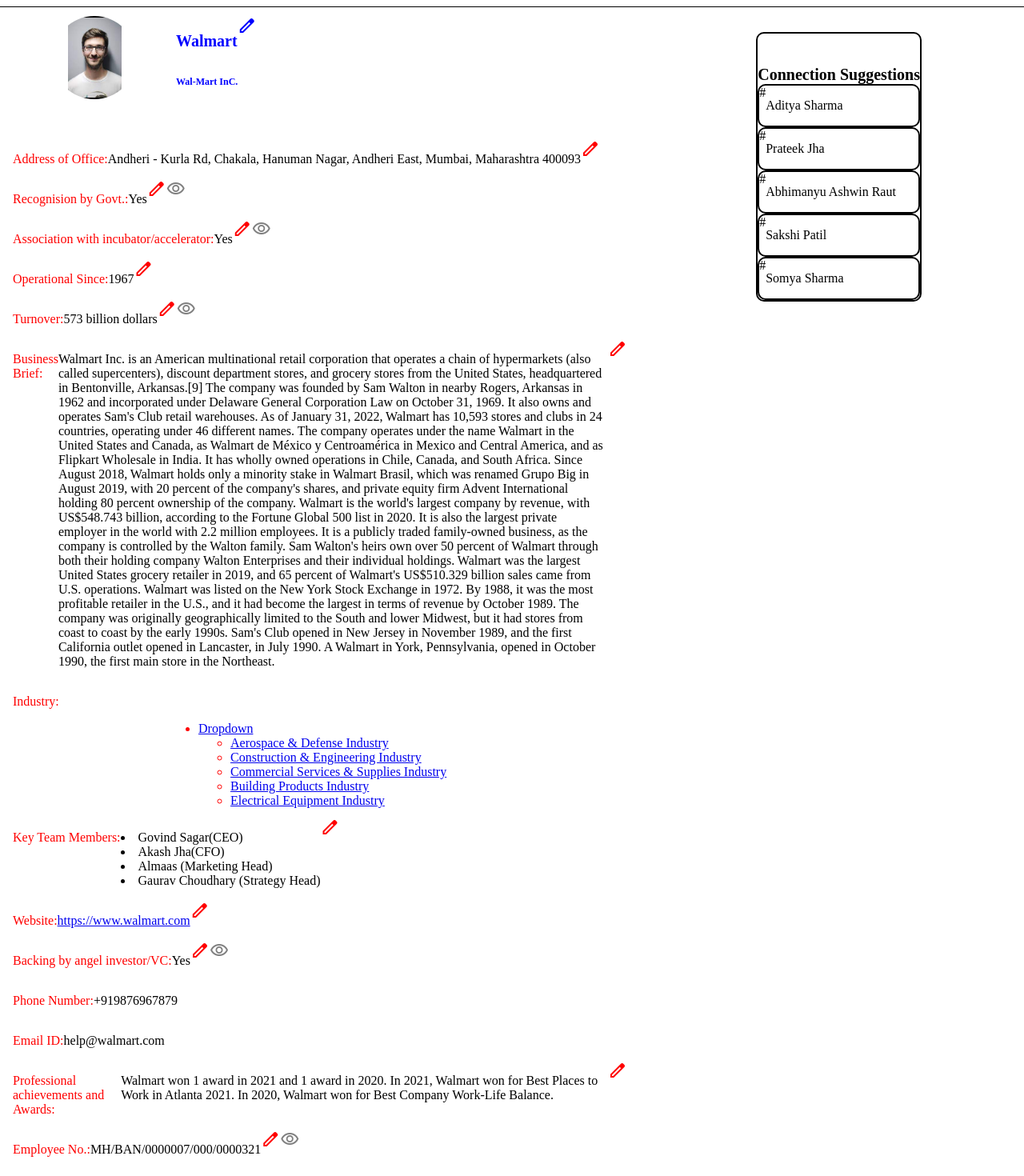
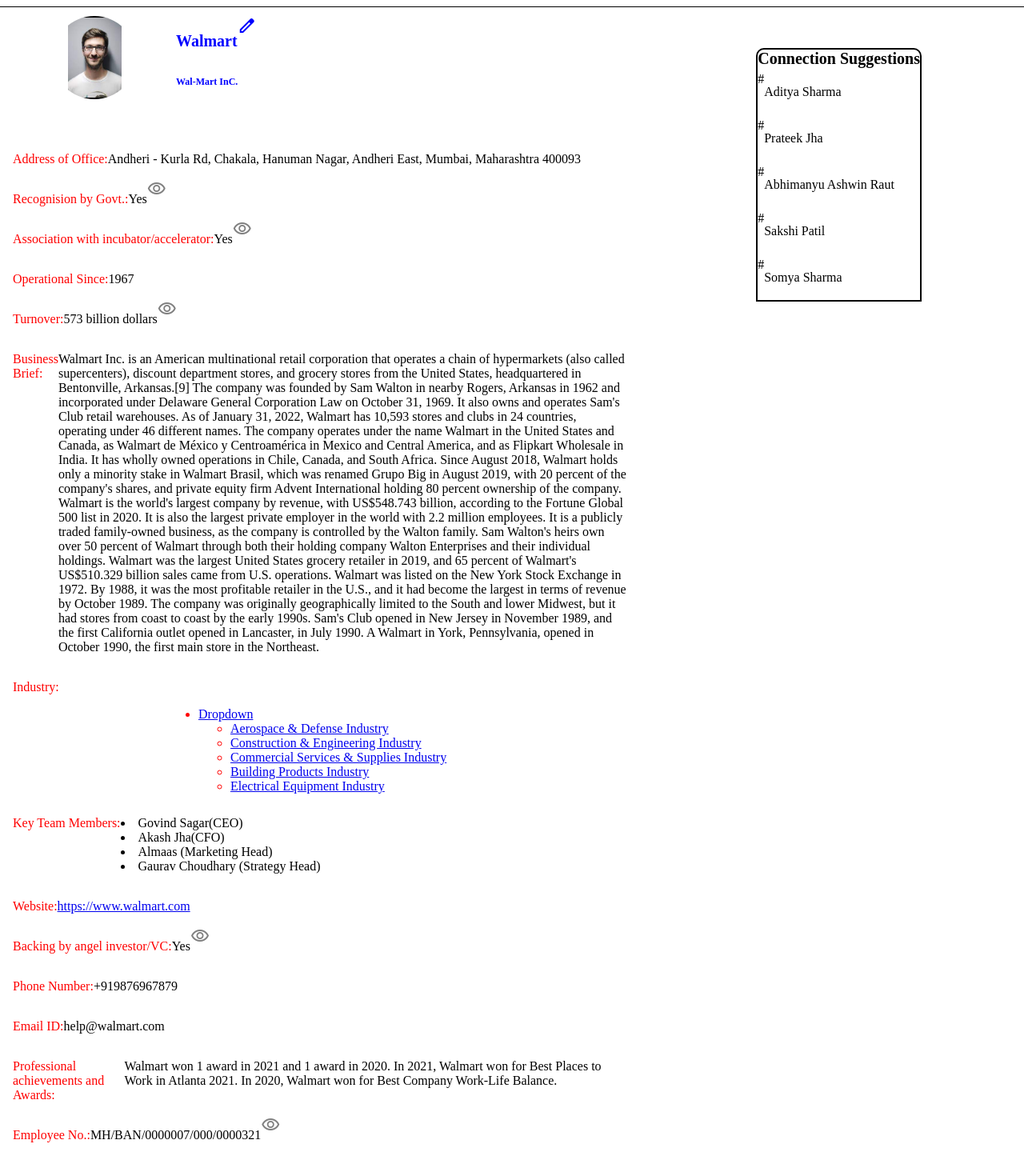
Before and after one commit to 200040082vinayak/200040082vinayak.github.io, an Angular app: page /profile in a window 1280 px wide. Shown: the part 78-1548 px from the top of the page at 80% size. Built offline with nearby package versions, Linux system fonts and the light colour scheme.

Commit message:
login page also needs work

```diff
--- a/src/app/feed-page/feed-page.component.css
+++ b/src/app/feed-page/feed-page.component.css
@@ -172,8 +172,15 @@
     margin-bottom: 10px;
 }
 
+.post_headerleft{
+     display: flex;
+     flex-direction: row;
+}
+
 .post_info{
     margin-left: 10px;
+    display: flex;
+    flex-direction: column;
 }
 
 .post_info h3{
--- a/src/app/feed-page/feed-page.component.html
+++ b/src/app/feed-page/feed-page.component.html
@@ -97,11 +97,13 @@
                     <div class="feed_inputicons">
 
                         <div class="inputicons">
-                            <i style="color: orange;" class="material-symbols-outlined">
+
+                            <i style="color: orange;" class="material-symbols-outlined" input type="image">
                                 image
                             </i>
                             <!-- <input type="image">
                               remember to add functionality of image adding here-->
+                              <!-- see if the style of adding input inside the i command is ok or not -->
                         </div>
 
                         <div class="inputicons">
@@ -121,15 +123,19 @@
 
                    <!-- now what I am making is the actual area where all text, images and videos will be dispayed -->
 
+
+
                     <div class="feed_post">
 
                         <div class="post_header">
 
                             <div class="post_headerleft">
 
+
                             <i class="material-symbols-outlined">
                                 account_circle
                             </i>
+
                             <div class="post_info">
                                 <h3>Name</h3>
                                 <h6>Starup Name/Other Info</h6>
--- a/src/app/login-page/login-page.component.css
+++ b/src/app/login-page/login-page.component.css
@@ -1,7 +1,7 @@
-html, body{
-    display: grid;
-    height: 100vh;
-    width: 100%;
+body{
+    /* display: grid; */
+    /* height: 100vh;
+    width: 100% ; */
     place-items: center;
     background: #fff;
   }
@@ -10,9 +10,17 @@
 
   }
 
+
+.carousel{
+  background-image: url(../../assets/orange_bg.jpg);
+  height: 100vh;
+  width: 50vw;
+}
+
   .right_images{
     display: flex;
     flex-direction: row;
+    right: 0;
 
   }
 
@@ -24,6 +32,7 @@
     padding: 25px 30px;
     border-radius: 5px;
     box-shadow: 0 10px 10px rgba(0, 0, 0, 0.15);
+    right: 0;
   }
   .container form .title{
     font-size: 30px;
@@ -133,7 +142,7 @@
     position: absolute;
     width: 100%;
   } */
-
+/*
   html,
 body,
 .carousel,
@@ -152,4 +161,4 @@
 
 .item:nth-child(3) {
     background: #E46653;
-}
+} */
--- a/src/app/login-page/login-page.component.html
+++ b/src/app/login-page/login-page.component.html
@@ -9,6 +9,15 @@
     <title>Login Form</title>
 </head>
 <body>
+
+ <!-- the carousel class for now is just a single image  -->
+ <!-- it will later on be changed and turned into a carousel. this is just for 17 May presentation -->
+
+  <div class="carousel">
+    <img src="../../assets/orange_bg.jpg" alt="">
+
+
+  </div>
 
   <div class="right_images">
 
@@ -112,22 +121,22 @@
         </div>
         carousel ends -->
 
-        <div id="carousel" class="carousel slide carousel-fade" data-ride="carousel">
+        <!-- <div id="carousel" class="carousel slide carousel-fade" data-ride="carousel">
           <ol class="carousel-indicators">
               <li data-target="#carousel" data-slide-to="0" class="active"></li>
               <li data-target="#carousel" data-slide-to="1"></li>
               <li data-target="#carousel" data-slide-to="2"></li>
           </ol>
-          <!-- Carousel items -->
-          <div class="carousel-inner">
+           Carousel items -->
+          <!-- <div class="carousel-inner">
               <div class="active item"></div>
               <div class="item"></div>
               <div class="item"></div>
-          </div>
+          </div> -->
           <!-- Carousel nav -->
-          <a class="carousel-control left" href="#carousel" data-slide="prev">&lsaquo;</a>
+          <!-- <a class="carousel-control left" href="#carousel" data-slide="prev">&lsaquo;</a>
           <a class="carousel-control right" href="#carousel" data-slide="next">&rsaquo;</a>
-      </div>
+      </div> -->
 
 </body>
 </html>
--- a/src/app/profile-page/profile-page.component.css
+++ b/src/app/profile-page/profile-page.component.css
@@ -10,7 +10,7 @@
 
     display: flex;
     flex-direction: row;
-    left: 0;
+    left: 5vw;
     padding-bottom: 50px;
 }
 
@@ -82,6 +82,7 @@
     /* left: 0; */
     color: red;
     max-width: 60vw;
+    /* left: 15vw; */
 }
 
 .text_heading{
@@ -121,7 +122,7 @@
     color: grey;
 }
 
-.sidebar_bottom{
+.sidebar{
     position: fixed;
 
     padding-top: 40px;
@@ -130,23 +131,25 @@
     border-radius: 10px;
     text-align: left;
     height: fit-content;
+
     right: 10vw;
+}
 
+.sidebar_bottom{
     display: flex;
     flex-direction: column;
     border: 2px solid black;
     background-color: white;
-    margin-top: 20px;
+    border-top-left-radius: 10px;
+    border-top-right-radius: 10px;
+    max-width: 20vw;
 }
 
 .sidebar_connections{
     display: flex;
-    /* flex-direction: row; */
-    border: 2px solid black;
-    background-color: white;
-    border-radius: 10px;
-
-    max-width: 20vw;
+    cursor: pointer;
+    margin-bottom: 3px;
+    margin-top: 5px;
 }
 
 .sidebar_header{
--- a/src/app/profile-page/profile-page.component.html
+++ b/src/app/profile-page/profile-page.component.html
@@ -59,9 +59,9 @@
 
          <p class="text_heading"> Andheri - Kurla Rd, Chakala, Hanuman Nagar, Andheri East, Mumbai, Maharashtra 400093 </p>
 
-         <i class="material-symbols-outlined">
+         <!-- <i class="material-symbols-outlined">
             edit
-        </i>
+        </i> -->
 
         <!-- <input type="text" id="textValue"> -->
     <!-- <button onclick="save()">Ok</button>
@@ -78,9 +78,9 @@
 
             <p class="text_heading">Yes</p>
 
-               <i class="material-symbols-outlined">
+               <!-- <i class="material-symbols-outlined">
             edit
-        </i>
+        </i> -->
 
         <i class="material-symbols-outlined" id="eye">
             visibility
@@ -101,9 +101,9 @@
 
                 <p class="text_heading">Yes</p>
 
-                   <i class="material-symbols-outlined" >
+                   <!-- <i class="material-symbols-outlined" >
             edit
-        </i>
+        </i> -->
 
 
         <i class="material-symbols-outlined" id="eye">
@@ -125,9 +125,9 @@
 
                     <p class="text_heading">1967</p>
 
-                       <i class="material-symbols-outlined">
+                       <!-- <i class="material-symbols-outlined">
             edit
-        </i>
+        </i> -->
 
                     <!-- <input type="number" id="textValue"> -->
                 <!-- <button onclick="save()">Ok</button> -->
@@ -144,9 +144,9 @@
 
                         <p class="text_heading">573 billion dollars</p>
 
-                           <i class="material-symbols-outlined">
+                           <!-- <i class="material-symbols-outlined">
             edit
-        </i>
+        </i> -->
 
 
         <i class="material-symbols-outlined" id="eye">
@@ -176,9 +176,9 @@
 Walmart was listed on the New York Stock Exchange in 1972. By 1988, it was the most profitable retailer in the U.S., and it had become the largest in terms of revenue by October 1989. The company was originally geographically limited to the South and lower Midwest, but it had stores from coast to coast by the early 1990s. Sam's Club opened in New Jersey in November 1989, and the first California outlet opened in Lancaster, in July 1990. A Walmart in York, Pennsylvania, opened in October 1990, the first main store in the Northeast.
                             </p>
 
-                               <i class="material-symbols-outlined">
+                               <!-- <i class="material-symbols-outlined">
             edit
-        </i>
+        </i> -->
 
                             <!-- <input type="text" id="textValue"> -->
                         <!-- <button onclick="save()">Ok</button> -->
@@ -256,9 +256,9 @@
                                         </li>
                                     </p>
 
-                                       <i class="material-symbols-outlined">
+                                       <!-- <i class="material-symbols-outlined">
             edit
-        </i>
+        </i> -->
 
                                     <!-- <input type="text" id="textValue"> -->
                                 <!-- <button onclick="save()">Ok</button> -->
@@ -275,9 +275,9 @@
 
                                         <p class="text_heading"> <a href="https://www.walmart.com/" target="_blank">https://www.walmart.com</a></p>
 
-                                           <i class="material-symbols-outlined">
+                                           <!-- <i class="material-symbols-outlined">
             edit
-        </i>
+        </i> -->
 
                                         <!-- <input type="text" id="textValue"> -->
                                     <!-- <button onclick="save()">Ok</button> -->
@@ -294,9 +294,9 @@
 
                                             <p class="text_heading">Yes</p>
 
-                                               <i class="material-symbols-outlined">
+                                               <!-- <i class="material-symbols-outlined">
             edit
-        </i>
+        </i> -->
 
 
         <i class="material-symbols-outlined" id="eye">
@@ -352,9 +352,9 @@
 
                                                         <p class="text_heading">Walmart won 1 award in 2021 and 1 award in 2020. In 2021, Walmart won for Best Places to Work in Atlanta 2021. In 2020, Walmart won for Best Company Work-Life Balance. </p>
 
-                                                           <i class="material-symbols-outlined">
+                                                           <!-- <i class="material-symbols-outlined">
             edit
-        </i>
+        </i> -->
 
                                                         <!-- <input type="text" id="textValue"> -->
                                                     <!-- <button onclick="save()">Ok</button> -->
@@ -371,9 +371,9 @@
 
                                                             <p class="text_heading">MH/BAN/0000007/000/0000321</p>
 
-                                                               <i class="material-symbols-outlined">
+                                                               <!-- <i class="material-symbols-outlined">
             edit
-        </i>
+        </i> -->
 
 
         <i class="material-symbols-outlined" id="eye">
@@ -396,7 +396,11 @@
 
 
 
-                <div class="sidebar_bottom">
+                <div class="sidebar">
+
+                    <div class="sidebar_bottom">
+
+
                     <div class="sidebar_header"> Connection Suggestions </div>
 
                     <div class="sidebar_connections">
@@ -421,6 +425,7 @@
                     <p>Somya Sharma</p>
                    </div>
 
+                   </div>
            </div>
 
 </body>
```
